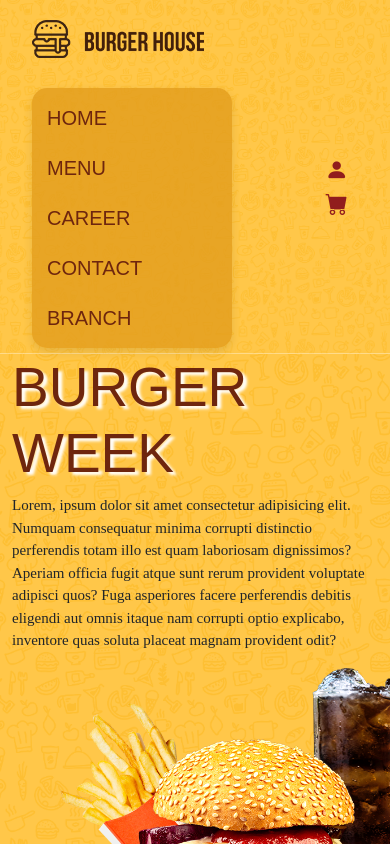
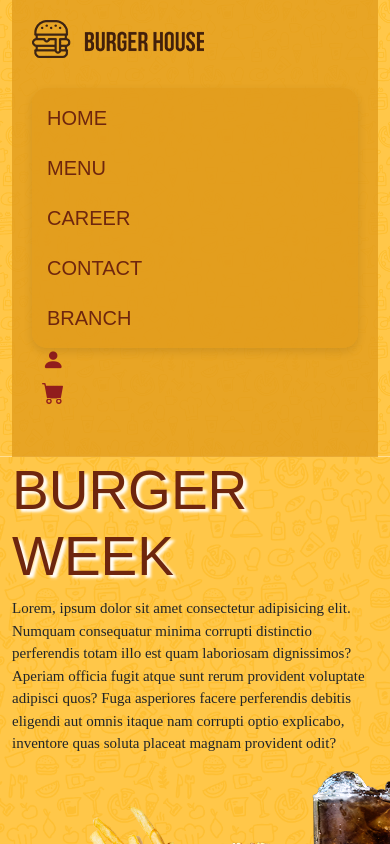
Before and after one commit to Riyas0786/burgerhouse, a React (Create React App) app: page / in a window 390 px wide. Shown: the top 844 px of the page. Built offline with nearby package versions, Linux system fonts and the light colour scheme.

Commit message:
Updated styles for mobile

```diff
--- a/src/Components/Style.css
+++ b/src/Components/Style.css
@@ -19,6 +19,7 @@
     background-repeat: no-repeat;
     background-attachment: fixed;
     background-size: cover;
+    max-width: fit-content;
 
 }
 /* career page bg */
@@ -30,6 +31,7 @@
     background-attachment:scroll;
     background-size:auto;
     height: 100vmax;
+    max-width: 1200px;
     width:100% ;
 }
 
@@ -102,13 +104,15 @@
 }
 /* carousel card */
 .flex-card{
-    width: 900px;
+
+   max-width: 1200px;
+   width: 100%;
     height: 300px;
     box-shadow: 0 8px 16px 0 rgba(0, 0, 0, 0.5);
 }
 /* career page card */
 .careercard{
-        width: 450px;
+       max-width: 450px;
         height: 750px;
         border-radius: 20px;
         box-shadow: 0 4px 4px 0 rgba(255, 255, 255, 0.3);
@@ -125,7 +129,7 @@
      max-width: 400px;
      height: 400px;
      text-align: center;
-     padding: 0px 0px 0px 100px;
+    padding: 0px 100px 0px ;
 }
 /* contact page card */
 .circle{
--- a/src/index.css
+++ b/src/index.css
@@ -12,6 +12,14 @@
   .menu-toggle {
     display: block;
   }
+.navbar {
+    display: flex;
+    width: 100%;
+    justify-content: space-between;
+    align-items: center;
+    padding: 10px 20px;
+    background-color: #e29d1dc9;
+}
 
   .navlinks {
     display: none;
@@ -22,7 +30,7 @@
     top: 30px;
     left: 0;
     border-radius: 15px;
-    width: 200px;
+    width: 100%;
     padding: 15px;
     box-shadow: 0 4px 10px rgba(0,0,0,0.1);
     z-index: 100;
```
